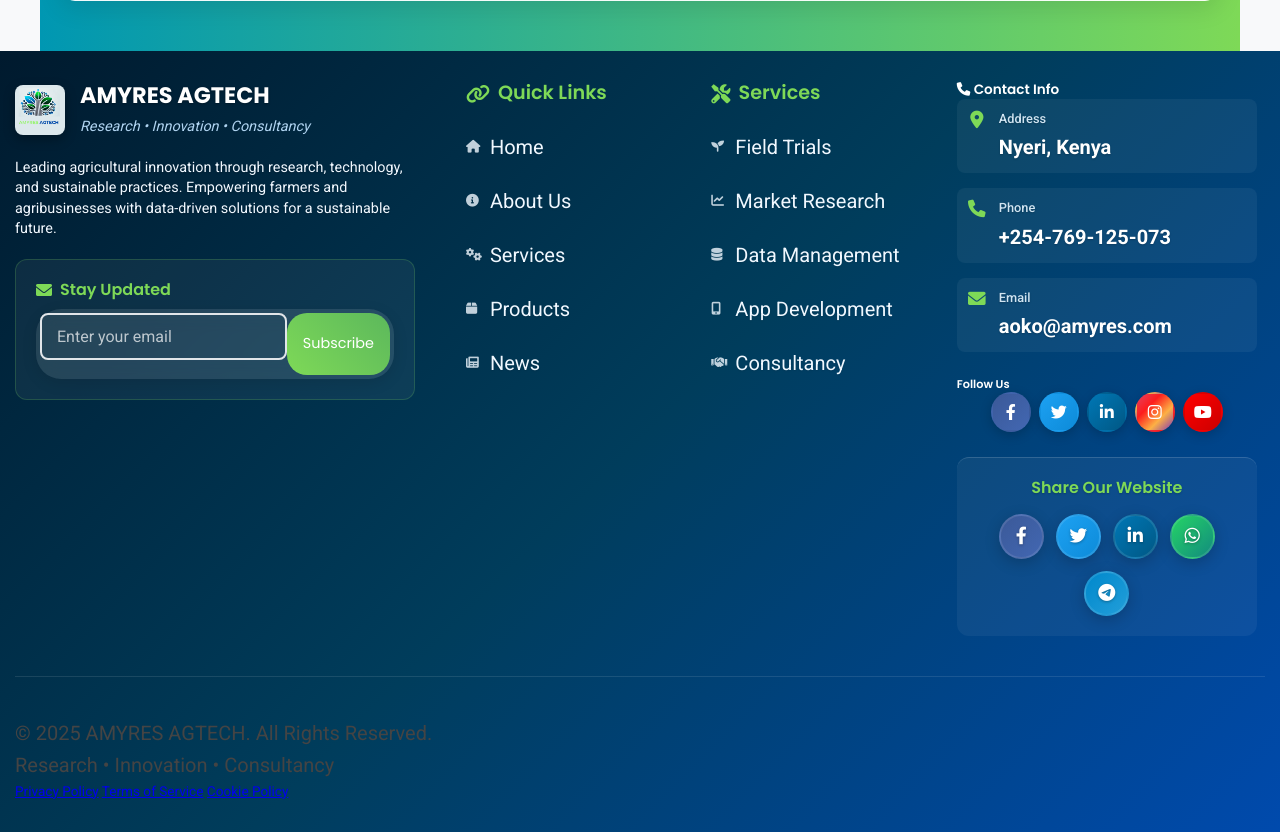
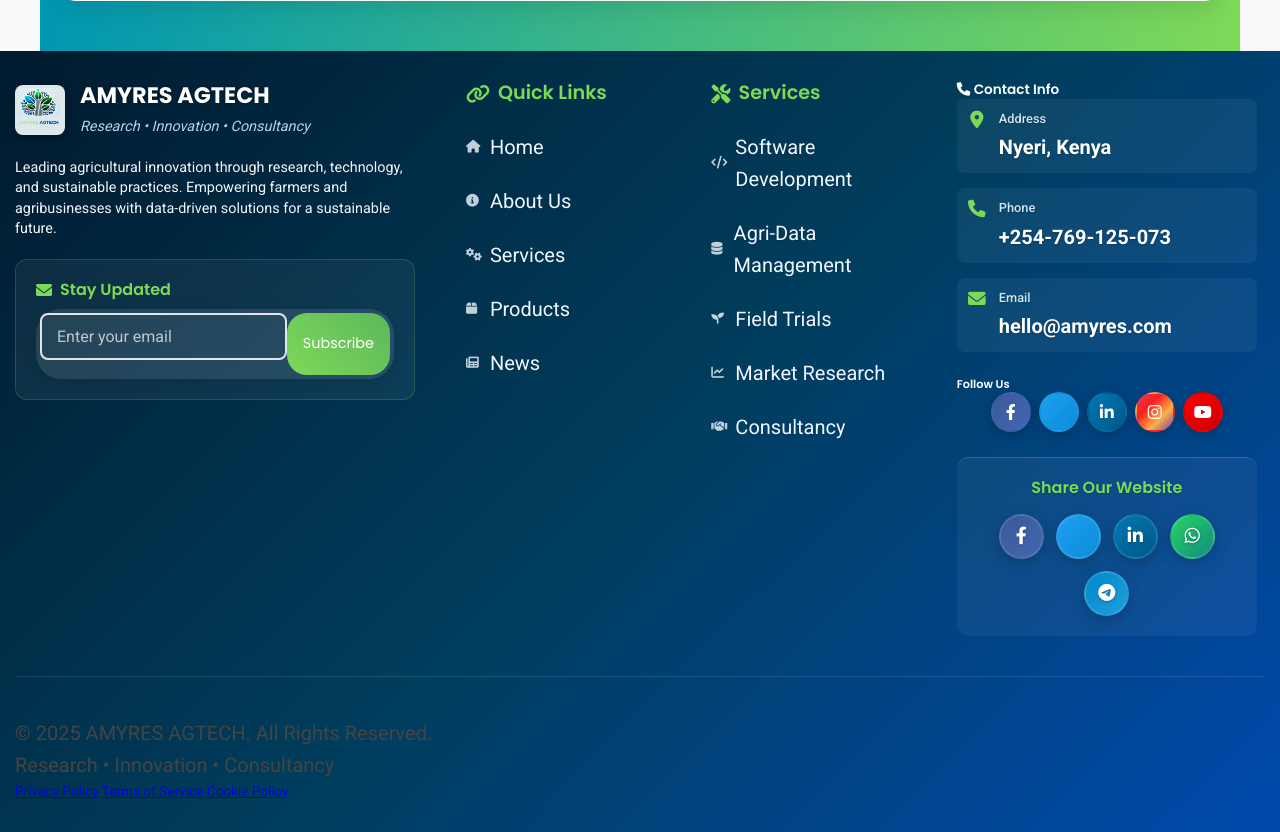
Before and after one commit to kimaninyutu/amyres2, a Django app: page /about/ in a window 1280 px wide. Shown: the part 4016-4848 px from the top of the page. Run offline with Django 5.2, Linux system fonts and the light colour scheme.

Commit message:
Update base.html

```diff
--- a/amyres_webapp/templates/amyres_webapp/base.html
+++ b/amyres_webapp/templates/amyres_webapp/base.html
@@ -24,7 +24,7 @@
                 <div class="header-content">
                     <div class="header-text">
                         <h1>{% block page_title %}AMYRES AGTECH: Your Research, Innovation and Development Partner{% endblock %}</h1>
-                        <p>{% block page_subtitle %}"Empowering Farmers & Agribusinesses with Research-Driven Solutions for Sustainable Agriculture in Kenya."{% endblock %}</p>
+                        <p>{% block page_subtitle %}"Powering insightful innovations for sustainable agriculture"{% endblock %}</p>
                     </div>
 
                     <!-- Navigation Menu -->
@@ -53,10 +53,11 @@
                             </li>
                             <li><a href="{% url 'services' %}"><i class="fas fa-cogs"></i> Services <i class="fas fa-chevron-down dropdown-icon"></i></a>
                                 <ul class="dropdown">
+                                    <li><a href="#software-development">Software development</a></li>
+                                    <li><a href="#Agri-Data-Management">Agri-data management</a></li>
                                     <li><a href="#field-trials">Field trials</a></li>
                                     <li><a href="#Market-research">Market research</a></li>
                                     <li><a href="#Literature-Reviewng">Training Needs Assessment</a></li>
-                                    <li><a href="#Agri-Data-Management">Data management</a></li>
                                     <li><a href="#app-development">App development</a></li>
                                     <li><a href="#Feed-efficiency">Consultancy</a></li>
                                     <li><a href="#FAQ">FAQ</a></li>
@@ -132,10 +133,10 @@
                     <div class="footer-section">
                         <h4><i class="fas fa-tools"></i> Services</h4>
                         <ul class="footer-links">
+                            <li><a href="#software-development"><i class="fas fa-code"></i> Software Development</a></li>
+                            <li><a href="#Agri-Data-Management"><i class="fas fa-database"></i> Agri-Data Management</a></li>
                             <li><a href="#field-trials"><i class="fas fa-seedling"></i> Field Trials</a></li>
                             <li><a href="#Market-research"><i class="fas fa-chart-line"></i> Market Research</a></li>
-                            <li><a href="#Agri-Data-Management"><i class="fas fa-database"></i> Data Management</a></li>
-                            <li><a href="#app-development"><i class="fas fa-mobile-alt"></i> App Development</a></li>
                             <li><a href="#Feed-efficiency"><i class="fas fa-handshake"></i> Consultancy</a></li>
                         </ul>
                     </div>
@@ -162,7 +163,7 @@
                                 <i class="fas fa-envelope"></i>
                                 <div>
                                     <span class="contact-label">Email</span>
-                                    <a href="mailto:aoko@amyres.com" class="contact-value" aria-label="Send email to aoko@amyres.com">aoko@amyres.com</a>
+                                    <a href="mailto:hello@amyres.com" class="contact-value" aria-label="Send email to hello@amyres.com">hello@amyres.com</a>
                                 </div>
                             </div>
                         </div>
@@ -174,8 +175,8 @@
                                 <a href="https://facebook.com/amyresagtech" class="social-link facebook" aria-label="Follow us on Facebook" title="Facebook" target="_blank" rel="noopener noreferrer">
                                     <i class="fab fa-facebook-f"></i>
                                 </a>
-                                <a href="https://twitter.com/amyresagtech" class="social-link twitter" aria-label="Follow us on Twitter" title="Twitter" target="_blank" rel="noopener noreferrer">
-                                    <i class="fab fa-twitter"></i>
+                                <a href="https://twitter.com/amyresagtech" class="social-link twitter" aria-label="Follow us on X (formerly Twitter)" title="X (formerly Twitter)" target="_blank" rel="noopener noreferrer">
+                                    <i class="fa-brands fa-x-twitter"></i>
                                 </a>
                                 <a href="https://www.linkedin.com/company/amyresagtech/" class="social-link linkedin" aria-label="Follow us on LinkedIn" title="LinkedIn" target="_blank" rel="noopener noreferrer">
                                     <i class="fab fa-linkedin-in"></i>
@@ -218,8 +219,8 @@
                                     <button class="share-btn facebook-share" onclick="shareOnFacebook()" aria-label="Share on Facebook" title="Share on Facebook">
                                         <i class="fab fa-facebook-f"></i>
                                     </button>
-                                    <button class="share-btn twitter-share" onclick="shareOnTwitter()" aria-label="Share on Twitter" title="Share on Twitter">
-                                        <i class="fab fa-twitter"></i>
+                                    <button class="share-btn twitter-share" onclick="shareOnTwitter()" aria-label="Share on X (formerly Twitter)" title="Share on X (formerly Twitter)">
+                                        <i class="fa-brands fa-x-twitter"></i>
                                     </button>
                                     <button class="share-btn linkedin-share" onclick="shareOnLinkedIn()" aria-label="Share on LinkedIn" title="Share on LinkedIn">
                                         <i class="fab fa-linkedin-in"></i>
```
